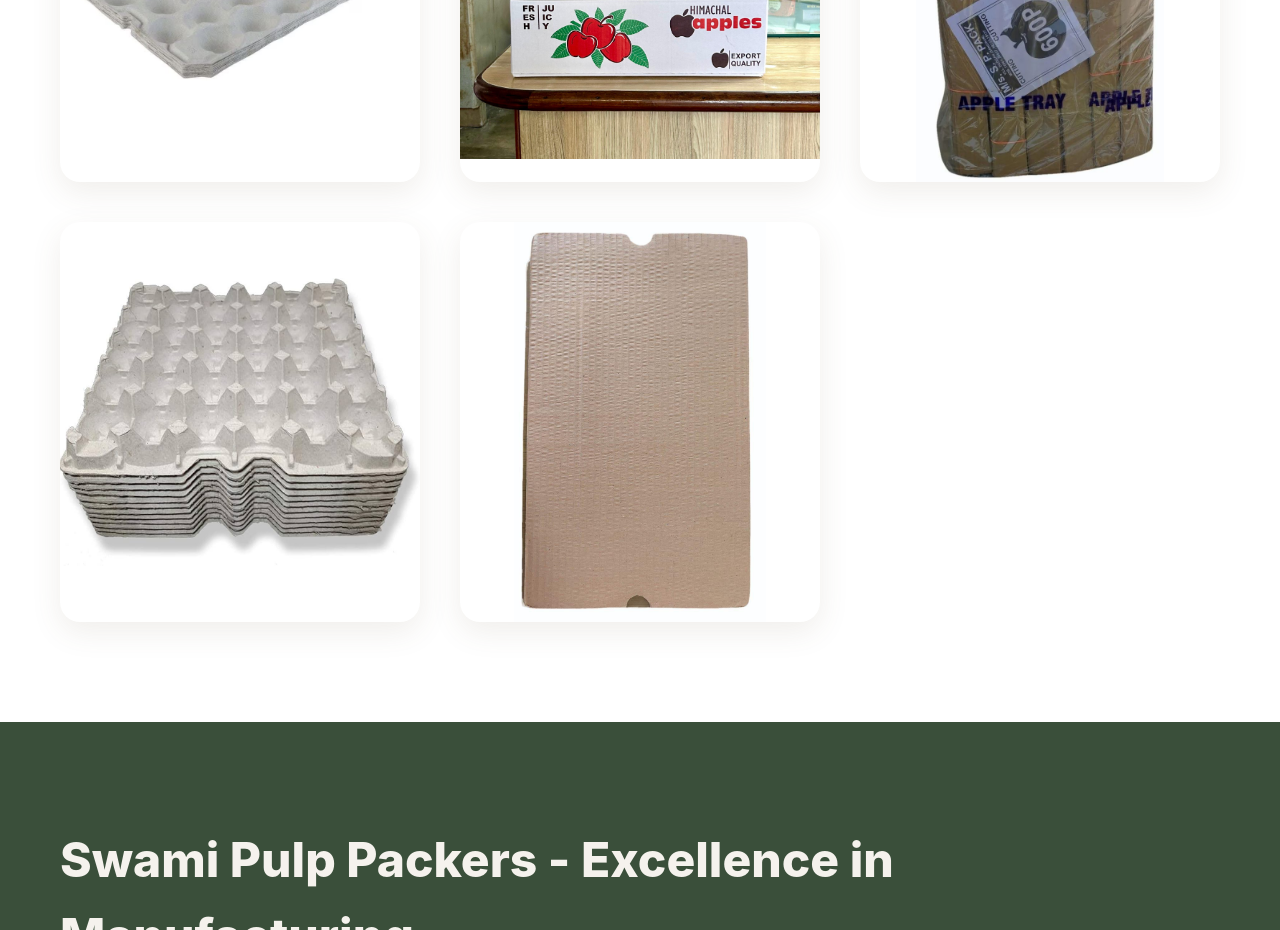
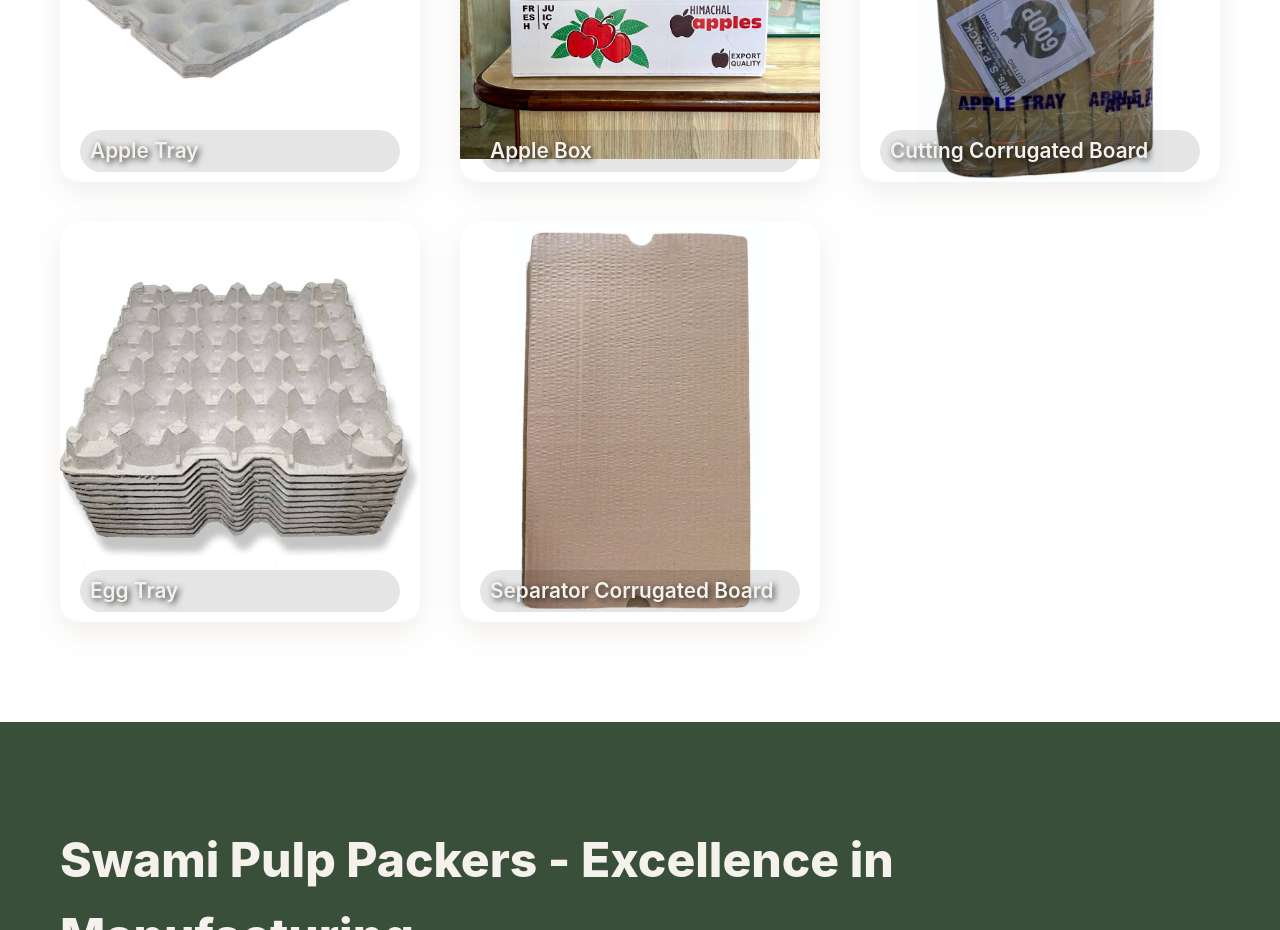
Before and after one commit to SakshamAbhi/swami-pulp-packers, a plain HTML site: page index.html in a window 1280 px wide. Shown: the part 2360-3290 px from the top of the page. Drawn offline with Linux system fonts and the light colour scheme.

Commit message:
swami-pulp-packers v1

```diff
--- a/index.html
+++ b/index.html
@@ -314,7 +314,7 @@
             box-shadow: 0 25px 60px rgba(107, 91, 61, 0.2);
         }
 
-        /* .product-name {
+        .product-name {
             position: absolute;
             bottom: 10px;
             left: 20px;
@@ -327,7 +327,7 @@
             padding: 4px 10px;
             border-radius: 60px;
             z-index: 3;
-        } */
+        }
 
         .product-image {
             width: 100%;
@@ -902,7 +902,7 @@
                             <p>High-quality molded pulp apple trays designed to protect and display fresh apples. Available in various sizes to accommodate different apple varieties.</p>
                         </div>
                     </div>
-                    <!-- <div class="product-name">Apple Tray</div> -->
+                    <div class="product-name">Apple Tray</div>
                 </div>
 
                 <div class="product-tile" data-category="apple-box">
@@ -916,7 +916,7 @@
                             <p>Durable corrugated apple boxes perfect for storage and transportation. Designed with ventilation for optimal freshness. Available in various sizes to accommodate different apple varieties.</p>
                         </div>
                     </div>
-                    <!-- <div class="product-name">Apple Box</div> -->
+                    <div class="product-name">Apple Box</div>
                 </div>
 
                 <div class="product-tile" data-category="corrugated-board">
@@ -930,7 +930,7 @@
                             <p>Premium quality corrugated boards for versatile packaging needs. Available in different thicknesses and sizes.</p>
                         </div>
                     </div>
-                    <!-- <div class="product-name">Cutting Corrugated Board</div> -->
+                    <div class="product-name">Cutting Corrugated Board</div>
                 </div>
 
                 <div class="product-tile" data-category="egg-tray">
@@ -944,7 +944,7 @@
                             <p>Eco-friendly molded pulp egg trays providing maximum protection. Available in various sizes as per user requirements.</p>
                         </div>
                     </div>
-                    <!-- <div class="product-name">Egg Tray</div> -->
+                    <div class="product-name">Egg Tray</div>
                 </div>
 
                 <div class="product-tile" data-category="die-cutting">
@@ -958,7 +958,7 @@
                             <p>Premium quality separator for corrugated boards to address different packaging needs. Available in different thicknesses and weights.</p>
                         </div>
                     </div>
-                    <!-- <div class="product-name">Separator Corrugated Board</div> -->
+                    <div class="product-name">Separator Corrugated Board</div>
                 </div>
             </div>
         </div>
```
